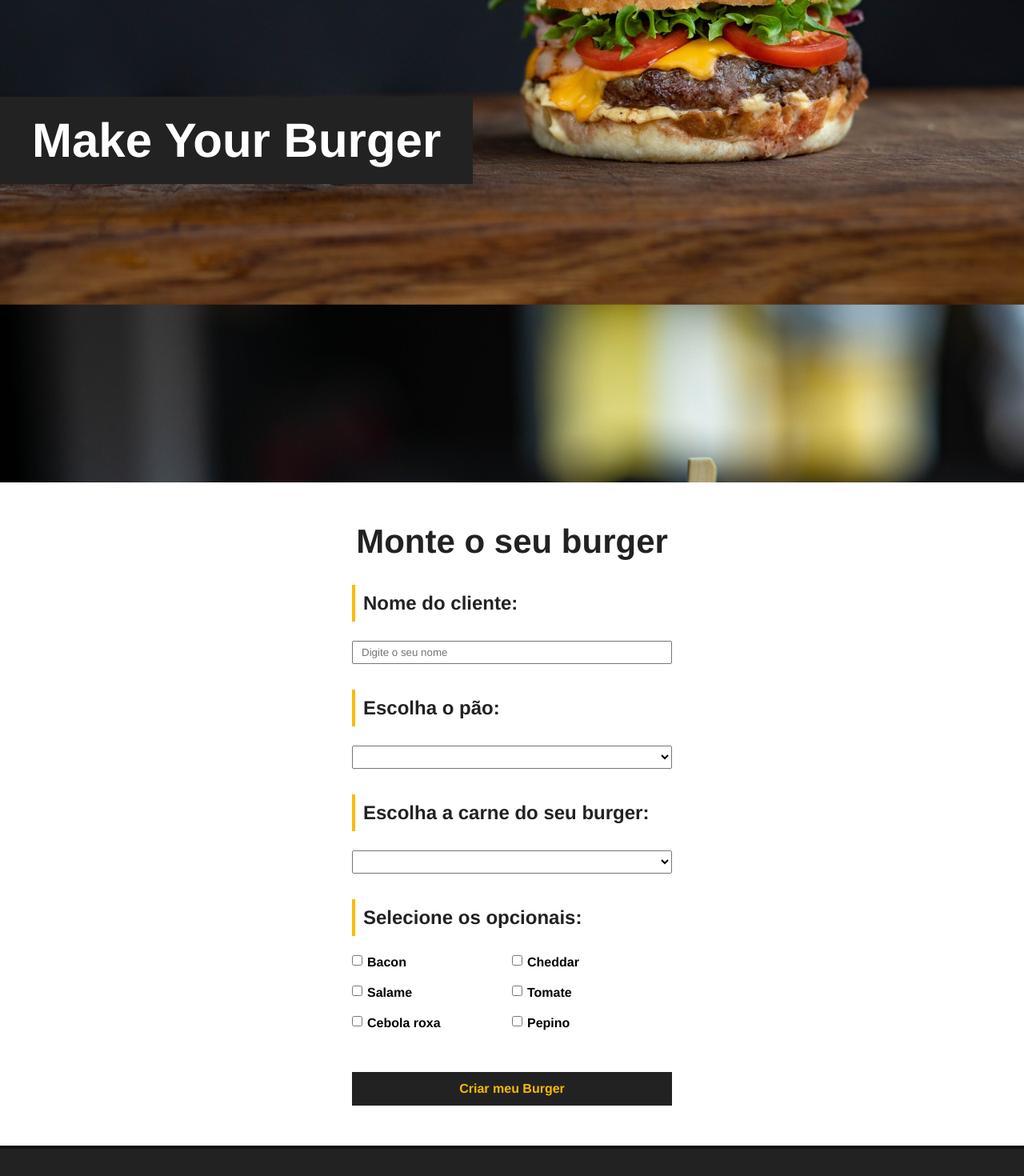
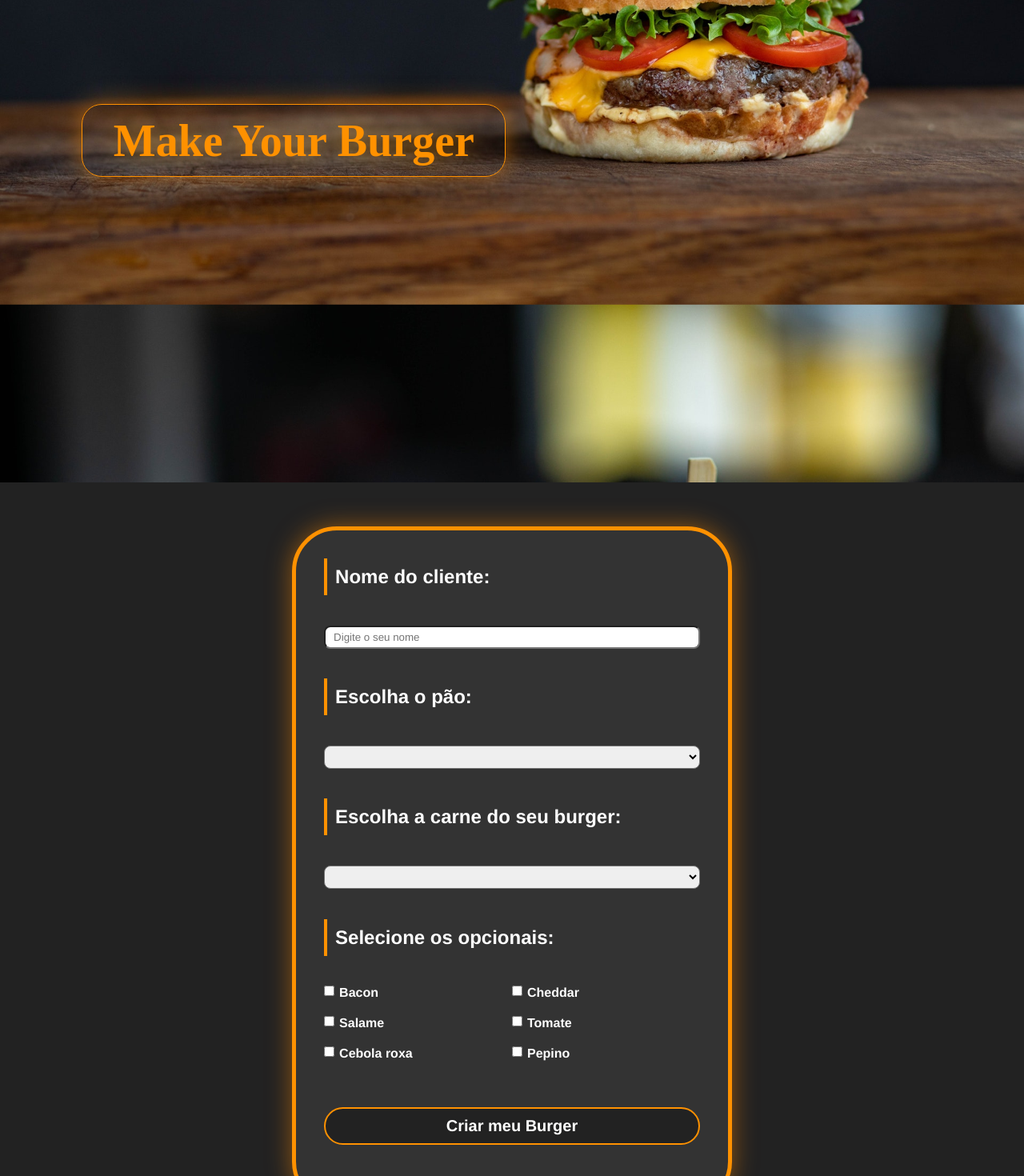
Before and after one commit to Eduardolimacrr/project_burguer, a Vue app: page / in a window 1280 px wide. Shown: the part 300-1770 px from the top of the page at 80% size. Built offline with nearby package versions, Linux system fonts and the light colour scheme; data requests are answered from the project's data file.

Commit message:
mudando style

```diff
--- a/src/App.vue
+++ b/src/App.vue
@@ -34,14 +34,20 @@ export default {
   }
 
   .main-container {
-    margin: 50px;
+    margin: 55px;
     min-height: 250px;
+
   }
 
   h1 {
     text-align: center;
     font-size: 42px;
     margin-bottom: 30px;
-    color: #222;
+
+    color: #ff9100;
   }
+  body {
+  background-color: #222; /* Troque para a cor desejada */
+  color: white; /* Ajusta a cor do texto */
+}
 </style>
--- a/src/components/Banner.vue
+++ b/src/components/Banner.vue
@@ -22,11 +22,33 @@ export default {
 }
 
 .banner-class h1 {
-  color: #fff;
+
+  text-decoration: none;
+  margin-left: 6%;
+  border-radius: 25px;
+  font-family: "Marck Script", serif;
+
+  font-size: 350%;
+  border: 1px solid #ff9100;
+  margin-left: 8% ;
+  color: #ff9100;
   text-align: center;
-  font-size: 60px;
-  background-color: #222;
-  padding: 20px 40px;
+  background-color: #08060000;
+  padding: 1% 3%;
+  transition: .5s;
+  text-shadow: 0px 0px 30px rgba(255, 166, 0, 0.5);
+  box-shadow: 0px 0px 30px rgba(255, 140, 0, 0.5);
+
+}
+
+.banner-class h1:hover {
+  font-weight: bold;
+  box-shadow: 0px 0px 20px rgba(255, 140, 0, 0.5);
+  text-shadow: 0px 0px 20px rgba(112, 62, 1, 0.5);
+  color: #9e5a00;
+
+  background-color: #cab989;
+
 }
 
 
--- a/src/components/BurgerForm.vue
+++ b/src/components/BurgerForm.vue
@@ -16,7 +16,7 @@
         </div>
         <div class="input-container">
           <label class="pao">Escolha o pão: </label>
-          <select class="pao-select" name="pao" id="pao" v-model="pao">
+          <select class="pao-select" name="pao" id="pao" v-model="pao" placeholder="Selecione seu pão">
             <option value="">Selecione o seu pão</option>
             <option v-for="pao in paes" :key="pao.id" :value="pao.tipo">
               {{ pao.tipo }}
@@ -115,7 +115,7 @@ export default {
 
       } catch (error) {
         console.error("Erro ao enviar pedido para o Molecular:", error);
-        this.msg = `Erro ao realizar o pedido. Tente novamente. Detalhes do erro: ${error.message}`;
+        this.msg = `Erro ao realizar o pedido. Insira todos os dados necessários.`;
       }
 
       setTimeout(() => (this.msg = ""), 3000);
@@ -139,36 +139,55 @@ export default {
 
 <style scoped>
 .burger-form {
-  max-width: 400px;
+  max-width: 550px;
   margin: 0 auto;
+  padding: 3% 3%;
+  border-radius: 56px;
+  background-color: #333;
+  border: 5px solid #ff9100;
+  box-shadow: 0px 0px 30px rgba(255, 140, 0, 0.5);
+  align-items:flex-end;
+
+
 }
 .input-container {
   display: flex;
   flex-direction: column;
   align-content: center;
+  color: white;
   margin-bottom: 8%;
+  border-radius: 56px;
+
+
+
 }
 label {
   font-weight: bold;
   font-size: x-large;
-  margin-bottom: 6%;
-  color: #222;
+  margin-bottom: 8%;
+  color: white;
   padding: 9px 10px;
-  border-left: 4px solid #fcba03;
+  border-left: 4px solid #ff9100;
+
 }
 input,
+
 select {
   padding: 5px 10px;
   width: 100%;
+  border-radius: 8px;
+
 }
 
 .opcionais-container {
   flex-direction: row;
   flex-wrap: wrap;
+
 }
 
 .opcionais-title {
   width: 100%;
+
 }
 
 .checkbox-container {
@@ -181,20 +200,23 @@ select {
 .checkbox-container span,
 .checkbox-container input {
   width: auto;
+
 }
 
 .checkbox-container span {
   margin-left: 6px;
   font-weight: bold;
+
 }
 
 .submit-btn {
   background-color: #222;
-  color: #fcba03;
+  color: #fffffe;
   font-weight: bold;
-  border: 2px solid #222;
+  border: 2px solid #ff9100;
+  border-radius: 50px;
   padding: 10px;
-  font-size: 16px;
+  font-size: 20px;
   margin: 0 auto;
   cursor: pointer;
   transition: 0.5s;
@@ -202,6 +224,14 @@ select {
 
 .submit-btn:hover {
   background-color: transparent;
-  color: #222;
+  color: #ff9100;
+  font-weight: bold;
+  box-shadow: 0px 0px 20px rgba(255, 140, 0, 0.5);
+  text-shadow: 0px 0px 20px rgba(112, 62, 1, 0.5);
+  color: #9e5a00;
+
+  background-color: #cab989;
 }
+
+
 </style>
--- a/src/components/Dashboard.vue
+++ b/src/components/Dashboard.vue
@@ -150,6 +150,13 @@ export default {
 .burger-table {
   max-width: 1200px;
   margin: 0 auto;
+  padding: 3%;
+  border-radius: 56px;
+  background-color: #222;
+  border: 5px solid #ff9100;
+  box-shadow: 0px 0px 30px rgba(255, 140, 0, 0.5);
+  color: white;
+
 }
 
 .burger-table-heading,
@@ -161,45 +168,57 @@ export default {
 
 .burger-table-heading {
   font-weight: bold;
+  font-size: 24px;
   padding: 12px;
-  border-bottom: 3px solid #333;
+  border-bottom: 3px solid #ff9100;
+
 }
 
 .burger-table-heading div,
 .burger-table-row div {
-  width: 19%;
+    display: flex;
+    width: 19%;
+
 }
 
 .burger-table-row {
   width: 100%;
   padding: 12px;
-  border-bottom: 1px solid #ccc;
+  border-bottom: 1px solid #ff9100;
+
 }
 
 .burger-table-heading .order-id,
 .burger-table-row .order-number {
-  width: 5%;
+    width: 5%;
+
 }
 
 select {
   padding: 12px 6px;
   margin-right: 12px;
+  border-radius: 8px;
+
 }
 
 .delete-btn {
   background-color: #222;
-  color: #fcba03;
+  color: #fffffe;
   font-weight: bold;
-  border: 2px solid #222;
+  border: 2px solid #ff9100;
+  border-radius: 50px;
   padding: 10px;
-  font-size: 16px;
+  width: 200px;
+  height: 50px;
   margin: 0 auto;
   cursor: pointer;
   transition: 0.5s;
+
 }
 
 .delete-btn:hover {
   background-color: transparent;
-  color: #222;
+  color: #ff9100;
 }
+
 </style>
--- a/src/components/Footer.vue
+++ b/src/components/Footer.vue
@@ -23,7 +23,6 @@ export default {
 }
 
 .footer-class p {
-  /* Adicione este estilo para o elemento <p> */
-  color: #fcba03;
+  color: #ff9100;
 }
 </style>
--- a/src/components/Message.vue
+++ b/src/components/Message.vue
@@ -15,10 +15,11 @@ export default {
 
 <style >
     .message-container {
-        color: #004085;
-        background-color: #CCE5FF;
-        border: 2px solid #B8DAFF;
-        border-radius: 5px;
+        color: #ffffff;
+        background-color: #ff9100;
+        border: 2px solid #ffffff;
+        text-align: center;
+        border-radius: 8px;
         padding: 10px;
         max-width: 400px;
         margin: 30px auto;
--- a/src/components/Navbar.vue
+++ b/src/components/Navbar.vue
@@ -36,7 +36,7 @@ export default {
   }
 
   #nav a{
-    color: #FCBA03;
+    color: #ff9100;
     text-decoration: none;
     margin: 12px;
     transition: .5s;
--- a/src/views/Home.vue
+++ b/src/views/Home.vue
@@ -1,7 +1,6 @@
 <template>
   <Banner />
   <div class="main-container">
-    <h1>Monte o seu burger</h1>
     <BurgerForm />
   </div>
 </template>
```
